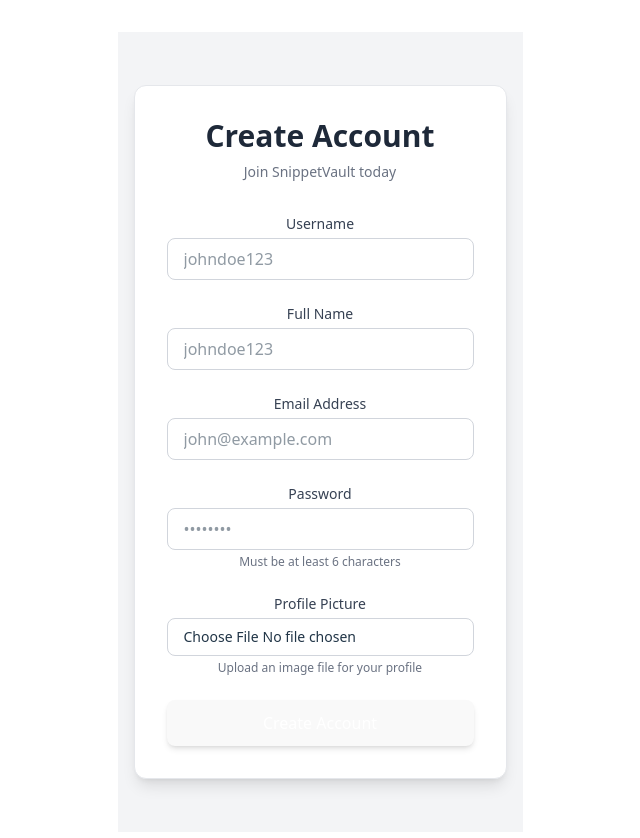
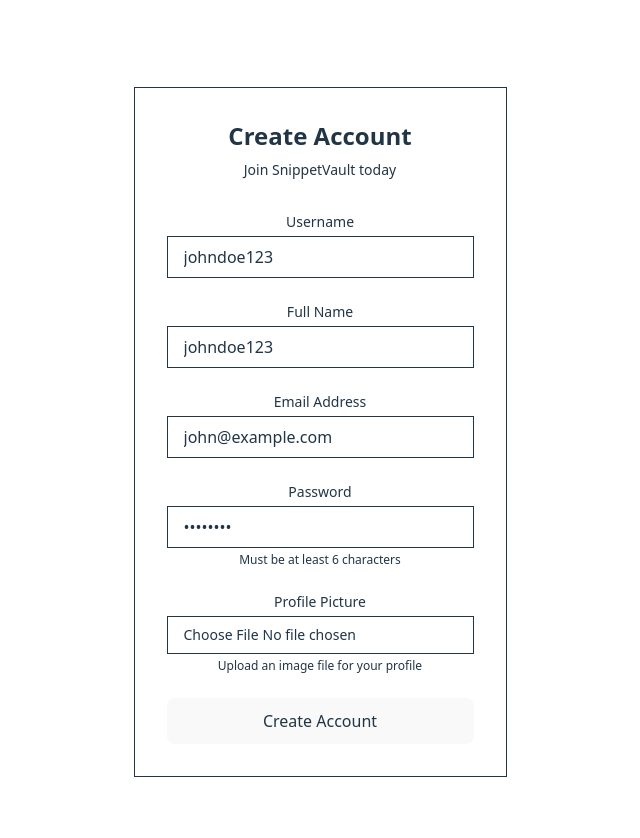
Before and after one commit to Ihsaan7/SnippetVault-Frontend, a React (Vite) app: page /register in a window 1280 px wide. Shown: the top 838 px of the page, without its empty margins (320-960 px from the left). Built offline with nearby package versions, Linux system fonts and the light colour scheme; no server answers.

Commit message:
feat(auth): registration with avatar upload + localStorage hydration

```diff
--- a/src/components/auth/RegisterationForm.jsx
+++ b/src/components/auth/RegisterationForm.jsx
@@ -41,12 +41,12 @@ export function RegisterationForm() {
   };
 
   return (
-    <div className="min-h-screen flex items-center justify-center bg-gray-100 px-4">
-      <div className="max-w-md w-full bg-white rounded-xl shadow-lg p-8 border border-gray-200">
+    <div className="min-h-screen flex items-center justify-center bg-[var(--bg)] px-4">
+      <div className="max-w-md w-full bg-[var(--surface)] border border-[var(--border)] p-8">
         {/* Header */}
         <div className="text-center mb-8">
-          <h2 className="text-3xl font-bold text-gray-800">Create Account</h2>
-          <p className="text-gray-500 mt-2 text-sm">Join SnippetVault today</p>
+          <h2 className="text-2xl font-semibold">Create Account</h2>
+          <p className="text-[var(--muted)] mt-2 text-sm">Join SnippetVault today</p>
         </div>
 
         <form onSubmit={handleSubmit} className="space-y-6">
@@ -54,7 +54,7 @@ export function RegisterationForm() {
           <div>
             <label
               htmlFor="username"
-              className="block text-sm font-medium text-gray-700 mb-1"
+              className="block text-sm font-medium text-[var(--muted)] mb-1"
             >
               Username
             </label>
@@ -66,7 +66,7 @@ export function RegisterationForm() {
               onChange={handleChange}
               required
               disabled={isLoading} // Use local state here
-              className="w-full px-4 py-2 border border-gray-300 rounded-lg focus:ring-2 focus:ring-blue-500 focus:border-blue-500 outline-none transition-all disabled:bg-gray-100 disabled:text-gray-400"
+              className="w-full px-4 py-2 border border-[var(--border)] bg-[var(--surface)] text-[var(--text)] placeholder:text-[var(--muted)] focus:outline-none focus:border-[var(--accent)] disabled:opacity-60"
               placeholder="johndoe123"
             />
           </div>
@@ -75,7 +75,7 @@ export function RegisterationForm() {
           <div>
             <label
               htmlFor="fullName"
-              className="block text-sm font-medium text-gray-700 mb-1"
+              className="block text-sm font-medium text-[var(--muted)] mb-1"
             >
               Full Name
             </label>
@@ -87,7 +87,7 @@ export function RegisterationForm() {
               onChange={handleChange}
               required
               disabled={isLoading} // Use local state here
-              className="w-full px-4 py-2 border border-gray-300 rounded-lg focus:ring-2 focus:ring-blue-500 focus:border-blue-500 outline-none transition-all disabled:bg-gray-100 disabled:text-gray-400"
+              className="w-full px-4 py-2 border border-[var(--border)] bg-[var(--surface)] text-[var(--text)] placeholder:text-[var(--muted)] focus:outline-none focus:border-[var(--accent)] disabled:opacity-60"
               placeholder="johndoe123"
             />
           </div>
@@ -96,7 +96,7 @@ export function RegisterationForm() {
           <div>
             <label
               htmlFor="email"
-              className="block text-sm font-medium text-gray-700 mb-1"
+              className="block text-sm font-medium text-[var(--muted)] mb-1"
             >
               Email Address
             </label>
@@ -108,7 +108,7 @@ export function RegisterationForm() {
               onChange={handleChange}
               required
               disabled={isLoading}
-              className="w-full px-4 py-2 border border-gray-300 rounded-lg focus:ring-2 focus:ring-blue-500 focus:border-blue-500 outline-none transition-all disabled:bg-gray-100 disabled:text-gray-400"
+              className="w-full px-4 py-2 border border-[var(--border)] bg-[var(--surface)] text-[var(--text)] placeholder:text-[var(--muted)] focus:outline-none focus:border-[var(--accent)] disabled:opacity-60"
               placeholder="john@example.com"
             />
           </div>
@@ -117,7 +117,7 @@ export function RegisterationForm() {
           <div>
             <label
               htmlFor="password"
-              className="block text-sm font-medium text-gray-700 mb-1"
+              className="block text-sm font-medium text-[var(--muted)] mb-1"
             >
               Password
             </label>
@@ -130,10 +130,10 @@ export function RegisterationForm() {
               required
               minLength={6}
               disabled={isLoading}
-              className="w-full px-4 py-2 border border-gray-300 rounded-lg focus:ring-2 focus:ring-blue-500 focus:border-blue-500 outline-none transition-all disabled:bg-gray-100 disabled:text-gray-400"
+              className="w-full px-4 py-2 border border-[var(--border)] bg-[var(--surface)] text-[var(--text)] placeholder:text-[var(--muted)] focus:outline-none focus:border-[var(--accent)] disabled:opacity-60"
               placeholder="••••••••"
             />
-            <p className="text-xs text-gray-500 mt-1">
+            <p className="text-xs text-[var(--muted)] mt-1">
               Must be at least 6 characters
             </p>
           </div>
@@ -142,7 +142,7 @@ export function RegisterationForm() {
           <div>
             <label
               htmlFor="avatar"
-              className="block text-sm font-medium text-gray-700 mb-1"
+              className="block text-sm font-medium text-[var(--muted)] mb-1"
             >
               Profile Picture
             </label>
@@ -153,17 +153,17 @@ export function RegisterationForm() {
               onChange={(e) => setAvatarFile(e.target.files?.[0] || null)}
               required
               disabled={isLoading}
-              className="w-full px-4 py-2 border border-gray-300 rounded-lg focus:ring-2 focus:ring-blue-500 focus:border-blue-500 outline-none transition-all disabled:bg-gray-100 disabled:text-gray-400 text-sm"
+              className="w-full px-4 py-2 border border-[var(--border)] bg-[var(--surface)] text-[var(--text)] focus:outline-none focus:border-[var(--accent)] disabled:opacity-60 text-sm"
             />
-            <p className="text-xs text-gray-500 mt-1">
+            <p className="text-xs text-[var(--muted)] mt-1">
               Upload an image file for your profile
             </p>
           </div>
 
           {/* Error Message */}
           {error && (
-            <div className="bg-red-50 border-l-4 border-red-500 p-4 rounded">
-              <p className="text-sm text-red-700 font-medium">{error}</p>
+            <div className="border border-red-500 bg-[var(--surface)] p-4">
+              <p className="text-sm text-red-600 font-medium">{error}</p>
             </div>
           )}
 
@@ -171,11 +171,10 @@ export function RegisterationForm() {
           <button
             type="submit"
             disabled={isLoading}
-            className={`w-full py-3 px-4 rounded-lg text-white font-semibold shadow-md transition-colors
-            ${
+            className={`w-full py-3 px-4 border font-semibold ${
               isLoading
-                ? "bg-blue-400 cursor-not-allowed"
-                : "bg-blue-600 hover:bg-blue-700"
+                ? "border-[var(--border)] bg-[var(--surface-2)] text-[var(--muted)] cursor-not-allowed"
+                : "border-[var(--accent)] bg-[var(--accent)] text-[var(--accent-contrast)] hover:brightness-95 active:translate-y-px"
             }`}
           >
             {isLoading ? (
```
